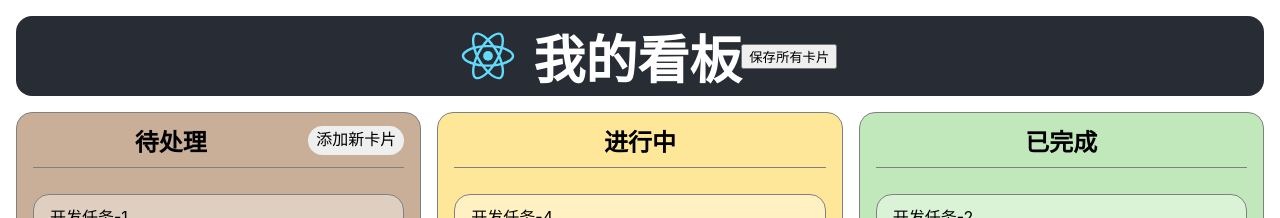
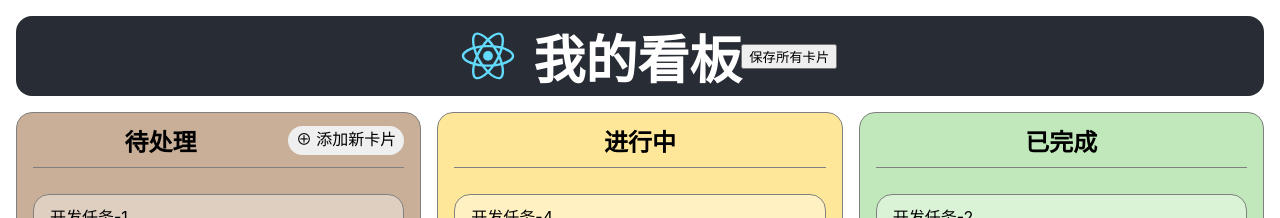
Before and after one commit to extreming/react-kanban, a React (Create React App) app: page / in a window 1280 px wide. Shown: the top 218 px of the page. Built offline with nearby package versions, Linux system fonts and the light colour scheme.

Commit message:
重构：提取KanbanColumn逻辑

```diff
--- a/src/App.js
+++ b/src/App.js
@@ -3,11 +3,8 @@ import './App.css'
 import { useState, useEffect } from 'react'
 import KanbanBoard from './KanbanBoard'
 import KanbanColumn from './KanbanColumn'
-import KanbanCard from './KanbanCard'
-import KanbanNewCard from './KanbanNewCard'
 
 function App() {
-  const [showAdd, setShowAdd] = useState(false)
   const [todoList, setTodoList] = useState([
     { title: '开发任务-1', status: '2023-05-22 18:15' },
     { title: '开发任务-3', status: '2024-05-22 18:15' },
@@ -24,16 +21,11 @@ function App() {
     { title: '测试任务-1', status: '2024-05-12 18:15' }
   ])
 
-
-  const handleAdd = (event) => {
-    setShowAdd(true)
-  }
   const handleSubmit = (title) => {
     setTodoList(todoList => [
       { title, status: new Date().toDateString() },
       ...todoList
     ])
-    setShowAdd(false)
   }
 
   const handleSaveCards = () => {
@@ -100,42 +92,31 @@ function App() {
           ) : (<>
             <KanbanColumn
               className="column-todo"
-              title={
-                <>
-                  <span>待处理</span> <button onClick={handleAdd}>添加新卡片</button>
-                </>
-              }
+              title="待处理"
               onDrop={handleDrop}
               handleDragSource={(isSource) => setDragSource(isSource ? 'todo' : null)}
               handleDragTarget={(isTarget) => setDragTarget(isTarget ? 'todo' : null)}
-            >
-              {showAdd && <KanbanNewCard onSubmit={handleSubmit} />}
-              {
-                todoList.map((props, index) => <KanbanCard {...props} key={props.title} dragStart={() => setDragItem(props)} />)
-              }
-            </KanbanColumn>
+              cardList={todoList}
+              setDraggedItem={setDragItem}
+              canAddNew={true}
+              onAdd={handleSubmit}
+            />
             <KanbanColumn
               className="column-ongoing"
               title="进行中"
               onDrop={handleDrop}
               handleDragSource={(isSource) => setDragSource(isSource ? 'ongoing' : null)}
               handleDragTarget={(isTarget) => setDragTarget(isTarget ? 'ongoing' : null)}
-            >
-              {
-                ongoingList.map((props, index) => <KanbanCard {...props} key={props.title} dragStart={() => setDragItem(props)} />)
-              }
-            </KanbanColumn>
+              cardList={ongoingList}
+            />
             <KanbanColumn
               className="column-done"
               title="已完成"
               onDrop={handleDrop}
               handleDragSource={(isSource) => setDragSource(isSource ? 'done' : null)}
               handleDragTarget={(isTarget) => setDragTarget(isTarget ? 'done' : null)}
-            >
-              {
-                doneList.map((props, index) => <KanbanCard {...props} key={props.title} dragStart={() => setDragItem(props)} />)
-              }
-            </KanbanColumn>
+              cardList={doneList}
+            />
           </>)
         }
       </KanbanBoard>
--- a/src/KanbanColumn.js
+++ b/src/KanbanColumn.js
@@ -1,4 +1,8 @@
-export default function KanbanColumn({ children, className, title, handleDragSource, handleDragTarget, onDrop }) {
+import KanbanCard from "./KanbanCard"
+import KanbanNewCard from "./KanbanNewCard"
+import { useState } from "react"
+
+export default function KanbanColumn({children, className, title, handleDragSource, handleDragTarget, onDrop, cardList = [], setDraggedItem, canAddNew, onAdd }) {
   const mergeClassName = `kanban-column ${className}`
 
   const handleDragStart = (evt) => {
@@ -24,6 +28,16 @@ export default function KanbanColumn({ children, className, title, handleDragSou
     handleDragTarget(true)
   }
 
+  const [showAdd, setShowAdd] = useState(false)
+  const handleAdd = () => {
+    setShowAdd(true)
+  }
+
+  const handleSubmit = (title) => {
+    onAdd && onAdd(title)
+    setShowAdd(false)
+  }
+
   return (
     <section
       className={mergeClassName}
@@ -33,9 +47,21 @@ export default function KanbanColumn({ children, className, title, handleDragSou
       onDrop={handleDrop}
       onDragEnd={handleDragEnd}
     >
-      <h2>{title}</h2>
+      <h2>
+        {title}
+        {
+          canAddNew && (
+            <button onClick={handleAdd} disabled={showAdd}>&#8853; 添加新卡片</button>
+          )
+        }
+      </h2>
       <ul>
-        {children}
+        {
+          canAddNew && showAdd && <KanbanNewCard onSubmit={handleSubmit} />
+        }
+        {
+          cardList.map(props => (<KanbanCard key={props.title} onDragStart={() => setDraggedItem && setDraggedItem(props)} {...props} />))
+        }
       </ul>
     </section>
   )
```
